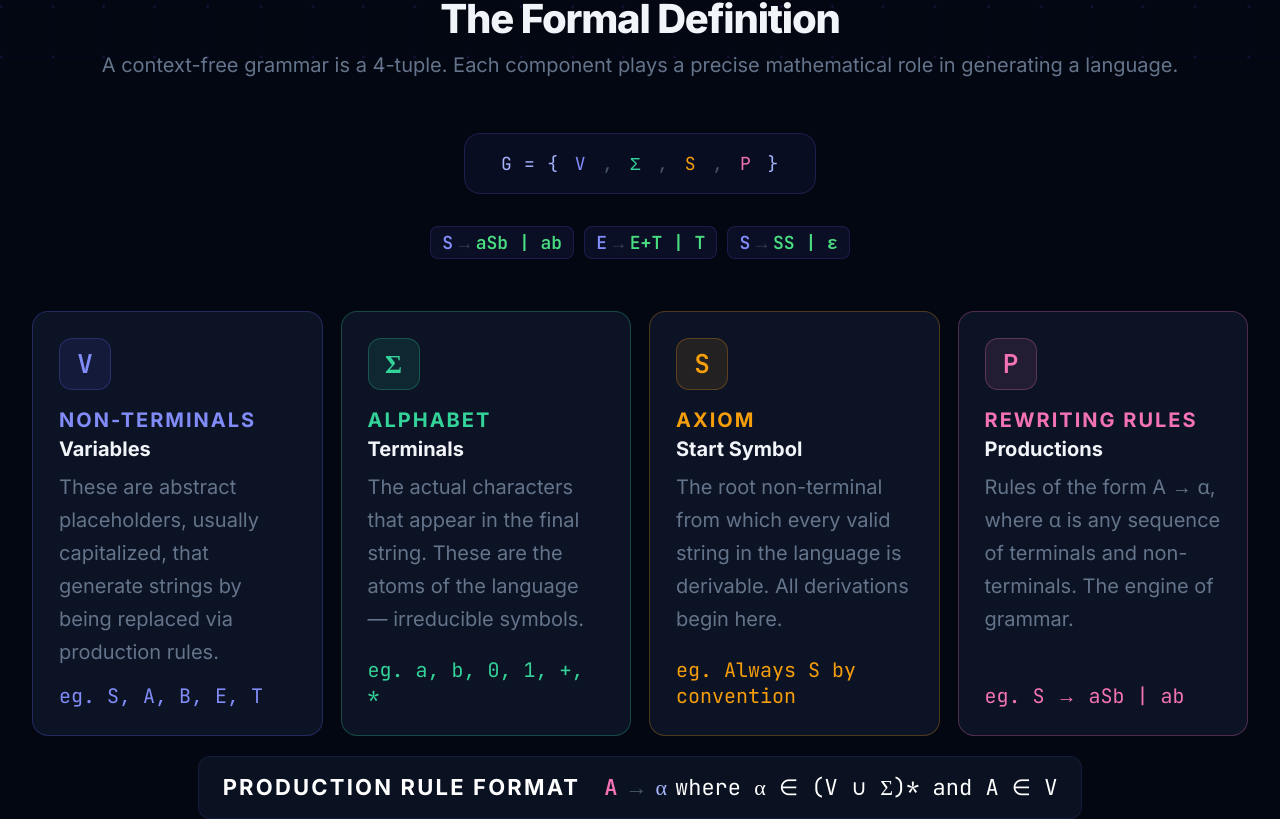
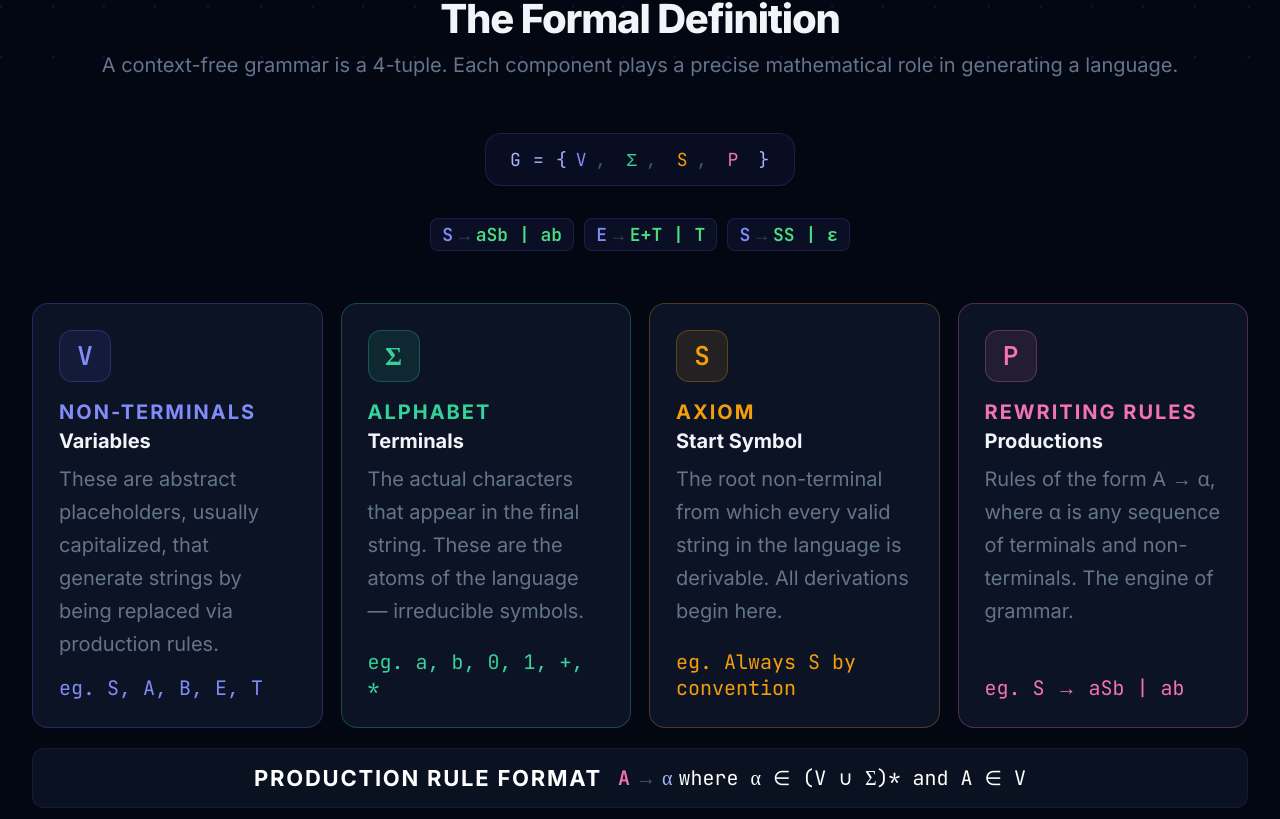
Before and after one commit to kashish100-max/CFG_Visualiser, a React (Vite) app: page / in a window 1280 px wide. Shown: the part 723-1542 px from the top of the page. Built offline with nearby package versions, Linux system fonts and the light colour scheme.

Commit message:
made changes in css

```diff
--- a/src/components/CFGVisualizer.jsx
+++ b/src/components/CFGVisualizer.jsx
@@ -950,7 +950,7 @@ function ToolPage({ onBack }) {
         .back-btn:hover { background:rgba(99,102,241,0.2); color:#e2e8f0; }
         ::-webkit-scrollbar { width:5px; height:5px; } ::-webkit-scrollbar-track { background:#0f172a; } ::-webkit-scrollbar-thumb { background:#334155; border-radius:3px; }
         .tool-grid { display:grid; grid-template-columns:min(380px,38%) 1fr; gap:18px; align-items:start; }
-        @media (max-width:768px) { .tool-grid { grid-template-columns:1fr; } .tool-nav-links { display:none !important; } .hamburger { display:flex !important; } .nav-interactive-label { display:none !important; } }
+        @media (max-width:768px) { .tool-grid { grid-template-columns:1fr; } .tool-nav-links { display:none !important; } .hamburger { display:none !important; } .nav-interactive-label { display:none !important; } }
         @media (min-width:769px) { .hamburger { display:none !important; } }
         .prod-rule-badge { font-size:clamp(9px,1.1vw,11px); color:#c084fc; background:rgba(139,92,246,0.12); border:1px solid rgba(139,92,246,0.22); padding:2px 7px; border-radius:4px; white-space:nowrap; font-family:'JetBrains Mono',monospace; margin-top:2px; }
         @keyframes statPop { 0%{transform:scale(0.88);opacity:0} 60%{transform:scale(1.05)} 100%{transform:scale(1);opacity:1} }
@@ -1481,7 +1481,7 @@ export default function CFGApp() {
         .btn-outline { background:transparent; color:#94a3b8; border:1px solid rgba(99,102,241,0.3); padding:15px 36px; border-radius:50px; font-size:15px; cursor:pointer; transition:all 0.2s; font-family:inherit; font-weight:500; min-width:220px; text-align:center; }
         .btn-outline:hover { border-color:rgba(139,92,246,0.5); color:#c084fc; background:rgba(99,102,241,0.07); }
 
-        .step-demo { display:flex; align-items:center; gap:10px; padding:9px 14px; border-radius:8px; background:rgba(30,41,59,0.55); margin-bottom:6px; font-family:'JetBrains Mono',monospace; font-size:13px; border:1px solid rgba(99,102,241,0.08); }
+        .step-demo { display:flex; align-items:flex-start; gap:8px; padding:9px 14px; border-radius:8px; background:rgba(30,41,59,0.55); margin-bottom:6px; font-family:'JetBrains Mono',monospace; font-size:13px; border:1px solid rgba(99,102,241,0.08); flex-wrap:wrap; }
         .nt { color:#818cf8; font-weight:700; }
         .term { color:#4ade80; font-weight:700; }
 
@@ -1574,13 +1574,13 @@ export default function CFGApp() {
           </Reveal>
 
           <Reveal delay={200}>
-            <div style={{ marginTop:56, display:"flex", justifyContent:"center" }}>
-              <div style={{ display:"inline-flex", alignItems:"center", gap:16, background:"rgba(99,102,241,0.07)", border:"1px solid rgba(99,102,241,0.2)", borderRadius:16, padding:"18px 36px", fontFamily:"'JetBrains Mono',monospace", fontSize:18, color:"#a5b4fc", letterSpacing:"0.04em", flexWrap:"wrap", justifyContent:"center" }}>
-                <span>G = {"{ "}</span>
+            <div style={{ marginTop:56, display:"flex", justifyContent:"center", overflowX:"auto", padding:"0 4px" }}>
+              <div style={{ display:"inline-flex", alignItems:"center", gap:8, background:"rgba(99,102,241,0.07)", border:"1px solid rgba(99,102,241,0.2)", borderRadius:16, padding:"14px 24px", fontFamily:"'JetBrains Mono',monospace", fontSize:"clamp(15px,3.5vw,18px)", color:"#a5b4fc", letterSpacing:"0.04em", flexWrap:"nowrap", whiteSpace:"nowrap", justifyContent:"center", overflowX:"auto", maxWidth:"100%" }}>
+                <span>G&nbsp;=&nbsp;{"{ "}</span>
                 <span style={{ color:"#818cf8" }}>V</span><span style={{ color:"#475569" }}>,</span>
-                <span style={{ color:"#34d399" }}>Σ</span><span style={{ color:"#475569" }}>,</span>
-                <span style={{ color:"#f59e0b" }}>S</span><span style={{ color:"#475569" }}>,</span>
-                <span style={{ color:"#f472b6" }}>P</span><span>{" }"}</span>
+                <span style={{ color:"#34d399" }}>&nbsp;Σ</span><span style={{ color:"#475569" }}>,</span>
+                <span style={{ color:"#f59e0b" }}>&nbsp;S</span><span style={{ color:"#475569" }}>,</span>
+                <span style={{ color:"#f472b6" }}>&nbsp;P</span><span>&nbsp;{"}"}</span>
               </div>
             </div>
           </Reveal>
@@ -1646,9 +1646,9 @@ export default function CFGApp() {
 
           {/* Production rule format strip */}
           <Reveal delay={200}>
-            <div style={{ marginTop:20, background:"rgba(15,23,42,0.7)", border:"1px solid rgba(99,102,241,0.12)", borderRadius:12, padding:"16px 24px", display:"flex", alignItems:"center", gap:24, flexWrap:"wrap" ,width:"fit-content", margin:"20px auto 0" }}>
-              <span style={{ fontSize:22, color:"#FFFFFF", fontWeight:700, letterSpacing:"0.1em", textTransform:"uppercase" }}>Production Rule Format</span>
-              <div style={{ fontFamily:"'JetBrains Mono'", fontSize:22, display:"flex", alignItems:"center", gap:8 }}>
+            <div style={{ marginTop:20, background:"rgba(15,23,42,0.7)", border:"1px solid rgba(99,102,241,0.12)", borderRadius:12, padding:"16px 20px", display:"flex", alignItems:"center", gap:16, flexWrap:"wrap", margin:"20px auto 0", justifyContent:"center", textAlign:"center" }}>
+              <span style={{ fontSize:"clamp(14px,3vw,22px)", color:"#FFFFFF", fontWeight:700, letterSpacing:"0.08em", textTransform:"uppercase", whiteSpace:"nowrap" }}>Production Rule Format</span>
+              <div style={{ fontFamily:"'JetBrains Mono'", fontSize:"clamp(13px,3vw,20px)", display:"flex", alignItems:"center", gap:6, flexWrap:"wrap", justifyContent:"center" }}>
                 <span style={{ color:"#f472b6", fontWeight:700 }}>A</span>
                 <span style={{ color:"#475569" }}>→</span>
                 <span style={{ color:"#a5b4fc" }}>α</span>
@@ -1708,13 +1708,13 @@ export default function CFGApp() {
                   <div style={{ borderTop:"1px solid rgba(99,102,241,0.1)", paddingTop:12 ,}}>
                     {col.steps.map((step, i) => (
                       <div key={i} className="step-demo">
-                        <span style={{ color:"#b5bcc5", fontSize:20, minWidth:20 }}>{i === 0 ? "⊢" : "→"}</span>
-                        <span style={{ flex:1 ,fontSize:20, letterSpacing:"0.03em" }}>
+                        <span style={{ color:"#b5bcc5", fontSize:"clamp(14px,3vw,20px)", minWidth:20 }}>{i === 0 ? "⊢" : "→"}</span>
+                        <span style={{ flex:1, fontSize:"clamp(13px,3vw,20px)", letterSpacing:"0.03em" }}>
                           {step.s.split("").map((ch, j) => (
                             <span key={j} className={["A","B","S","C","D","E","T","F"].includes(ch) ? "nt" : "term"}>{ch}</span>
                           ))}
                         </span>
-                        <span style={{ fontSize:18, color:"#8d9299" }}>{step.r}</span>
+                        <span style={{ fontSize:"clamp(11px,2.5vw,16px)", color:"#8d9299", wordBreak:"break-word", textAlign:"right" }}>{step.r}</span>
                       </div>
                     ))}
                   </div>
```
